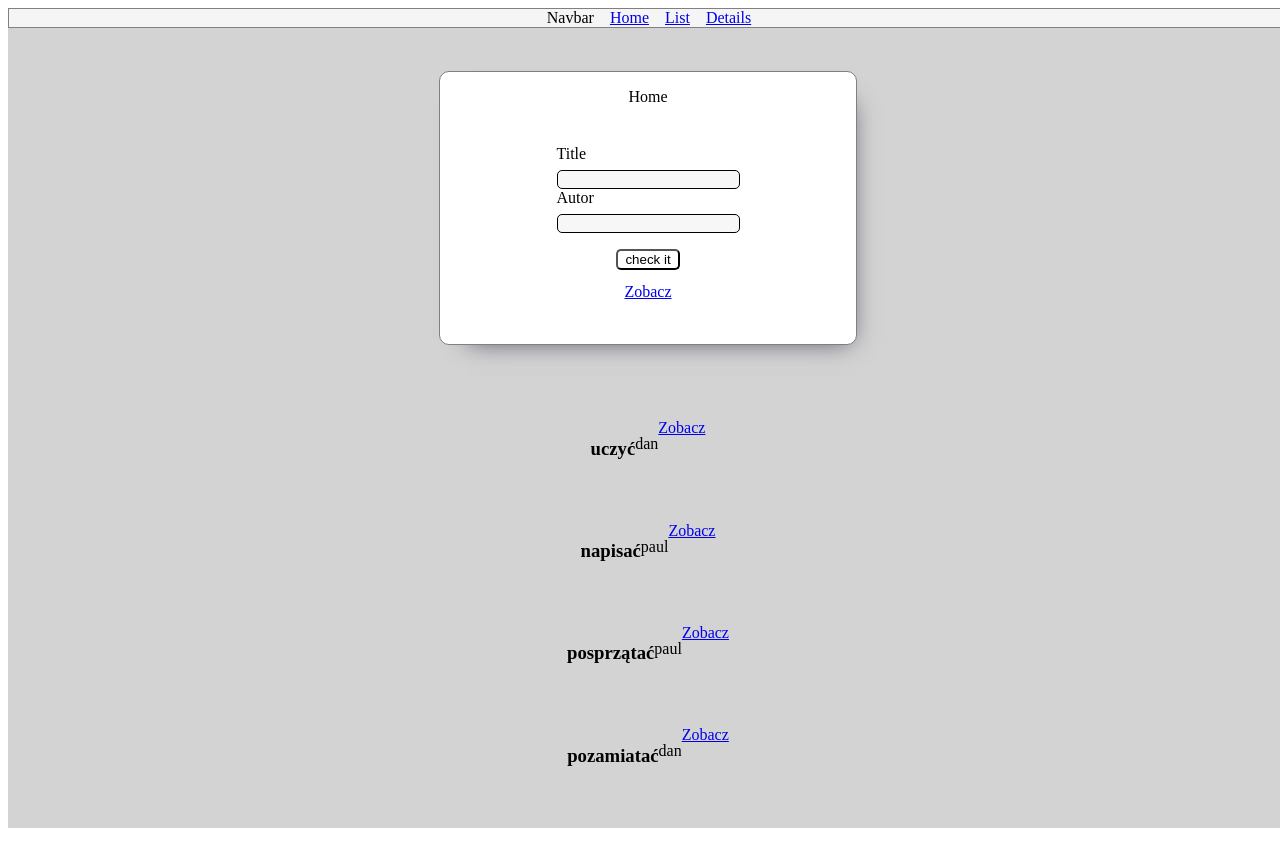
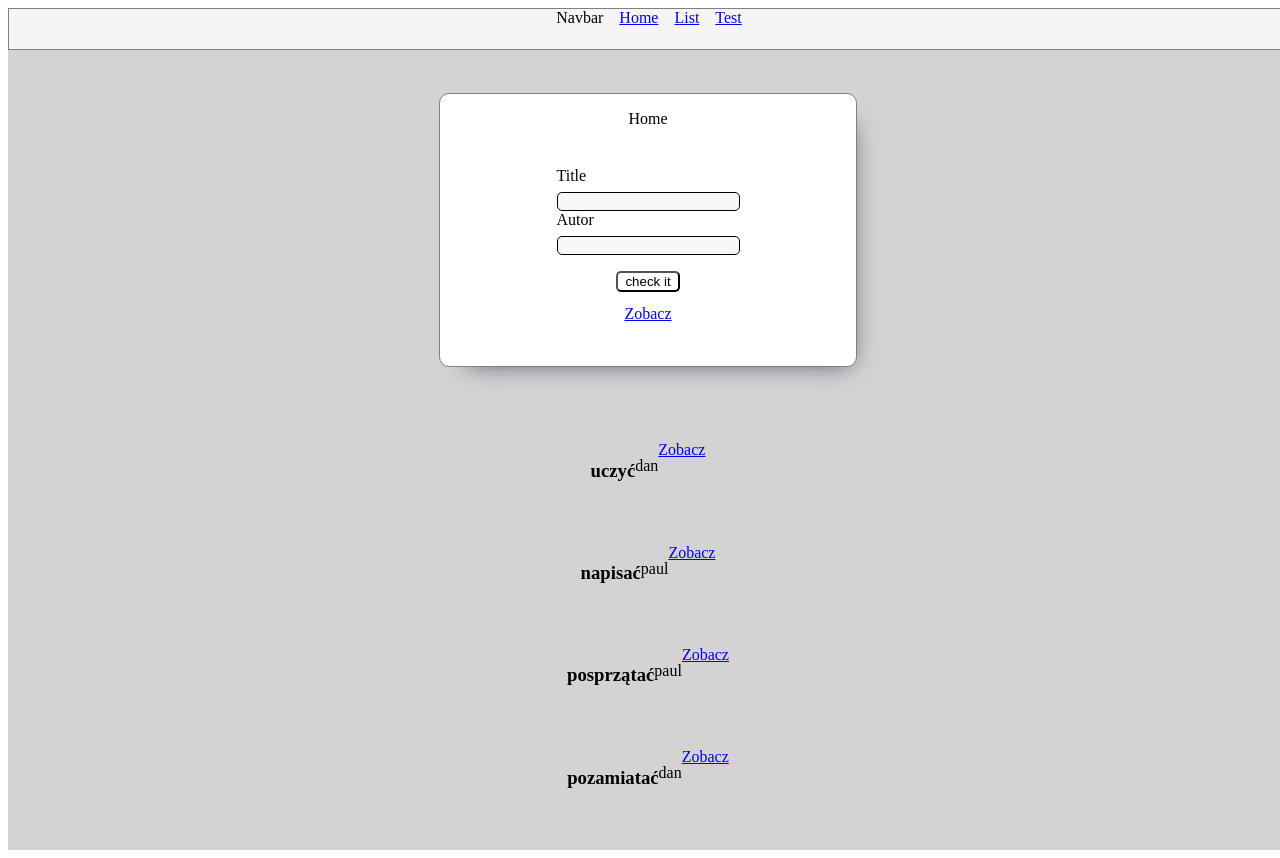
Before and after one commit to danielu96/Vite-Api, a React (Vite) app: page /List in a window 1280 px wide. Before the commit the page ends 836 px from the top, so only its background shows below. Built offline with nearby package versions, Linux system fonts and the light colour scheme.

Commit message:
NavLink to Test added

```diff
--- a/src/NavBar.jsx
+++ b/src/NavBar.jsx
@@ -3,11 +3,11 @@ import { NavLink } from 'react-router-dom'
 
 const NavBar = () => {
   return (
-    <div style={{width:'100vw',border:'solid 1px gray',boxShadow:'1px 1px gray', backgroundColor:'whitesmoke',display:'flex', justifyContent:'center',gap:"1rem" }}>
+    <div style={{width:'100vw',height:'5vh',border:'solid 1px gray',boxShadow:'1px 1px gray', backgroundColor:'whitesmoke',display:'flex', justifyContent:'center',gap:"1rem" }}>
    Navbar
     <NavLink to="/">Home</NavLink>
     <NavLink to="/List">List</NavLink>
-    <NavLink to="/Item">Details</NavLink>
+    <NavLink to="/Test">Test</NavLink>
 
     </div>
   )
```
